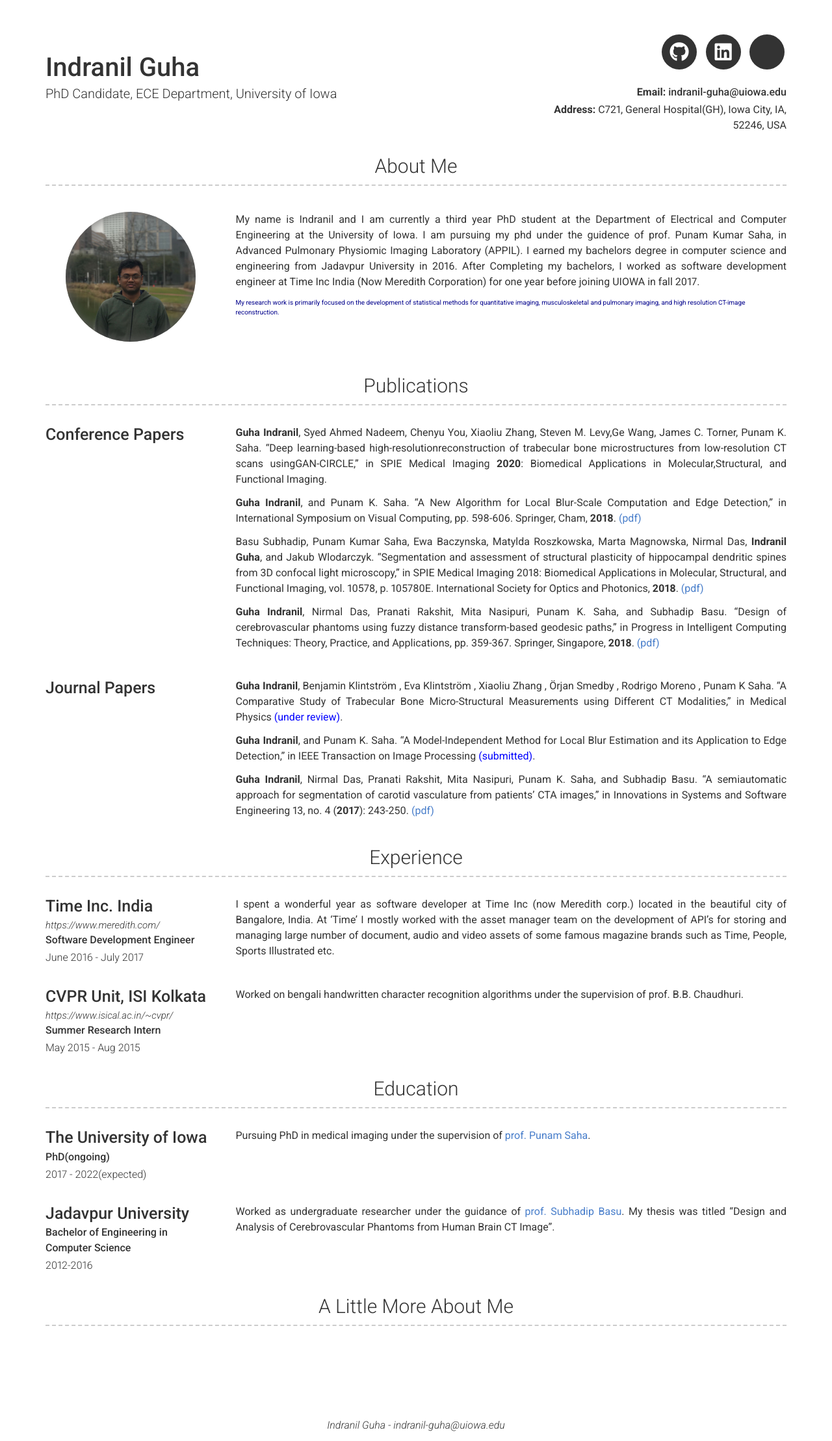
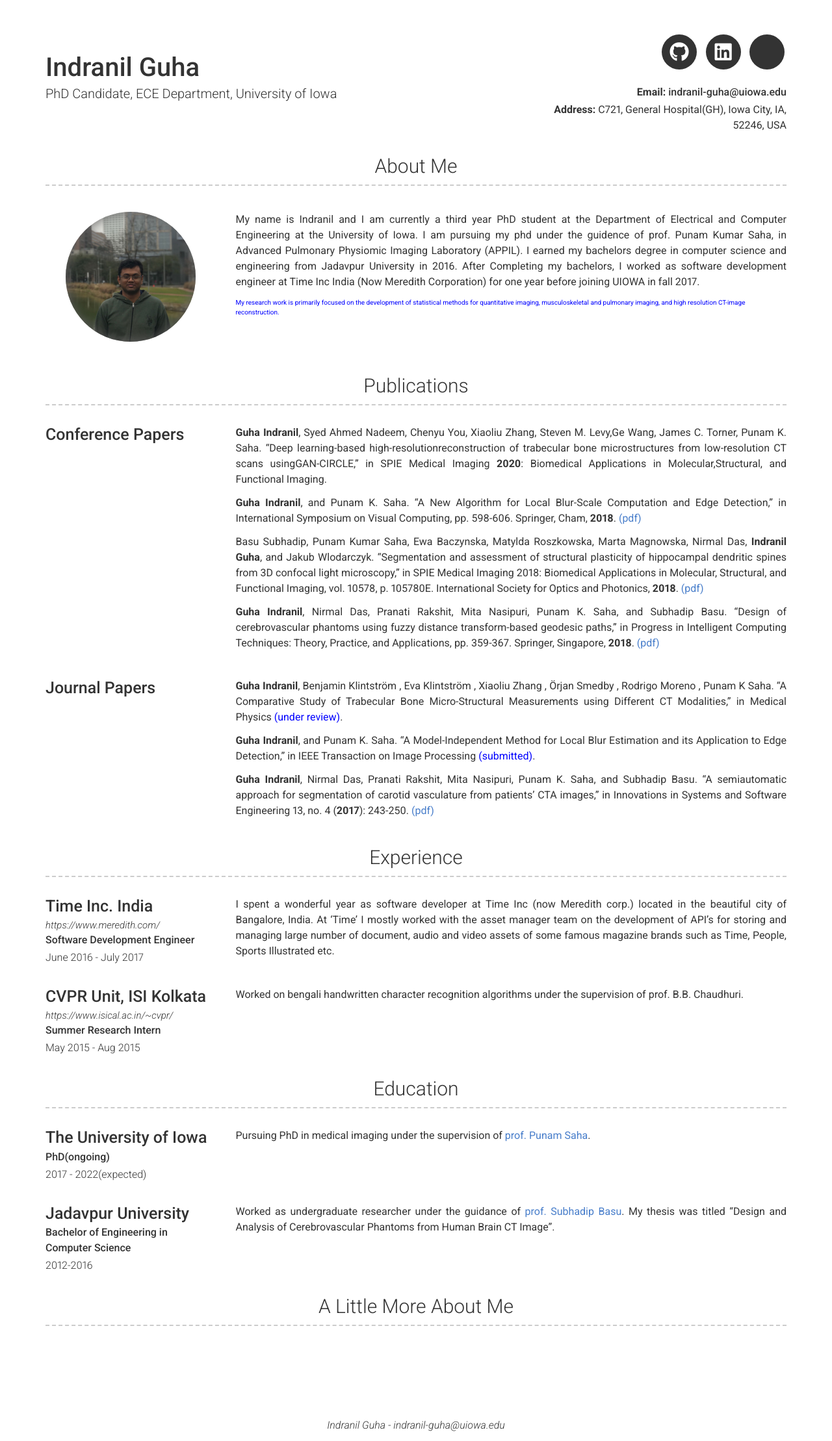
Before and after one commit to iguha94/iguha94.github.io, a Jekyll site: the page built from index.md, in a window 1280 px wide. Shown: the whole page at 65% size. Built offline with Jekyll 4.4.1, drawn with Linux system fonts in a browser that asks for light colours; nearby versions of some CDN libraries; a style sheet for code colours, icons or effects is not loaded.

```diff
--- a/_config.yml
+++ b/_config.yml
@@ -19,7 +19,7 @@ about_profile_image: images/profileMe.jpeg
 about_content: | # this will include new lines to allow paragraphs
   My name is Indranil and I am currently a third year PhD student at the Department of Electrical and Computer Engineering at the University of Iowa. I am pursuing my phd under the guidence of prof. Punam Kumar Saha, in Advanced Pulmonary Physiomic Imaging Laboratory (APPIL). I earned my bachelors degree in computer science and engineering from Jadavpur University in 2016. After Completing my bachelors, I worked as software development engineer at Time Inc India (Now Meredith Corporation) for one year before joining UIOWA in fall 2017.
 
-  <font color="DarkBlue">My research work is primarily focused on the development of statistical methods for quantitative imaging, musculoskeletal and pulmonary imaging, and high resolution CT-image reconstruction.</font>
+  <font color="blue">My research work is primarily focused on the development of statistical methods for quantitative imaging, musculoskeletal and pulmonary imaging, and high resolution CT-image reconstruction.</font>
 
 
 # Projects Section
```
